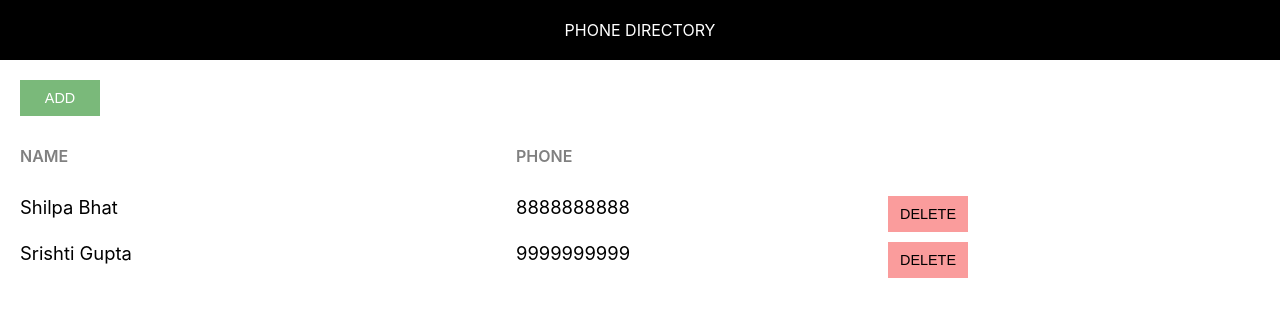
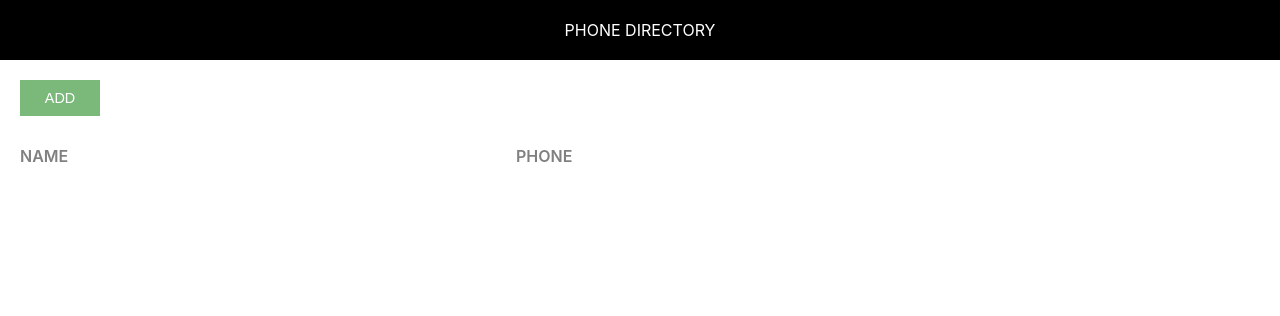
Before and after one commit to Deepali2000/phone-Directory1, a React (Create React App) app: page / in a window 1280 px wide. Shown: the top 316 px of the page. Built offline with nearby package versions, Linux system fonts and the light colour scheme.

Commit message:
State: Added state in ‘AddSubscriber’ and ‘App’ components

```diff
--- a/src/AddSubscriber.js
+++ b/src/AddSubscriber.js
@@ -3,7 +3,24 @@
 import './AddSubscriber.css';
 
 class AddSusbscriber extends Component {
-    render() {
+    constructor() {
+        super();
+        this.state = {
+            id: 0,
+            name: '',
+            phone: ''
+        }
+    }
+
+    inputChangedHandler = (e) => {
+        const state = this.state;
+        state[e.target.name] = e.target.value;
+        this.setState(state);
+    }
+
+render() {
+
+    const {name, phone} = this.state;
         return (
             <div>
                 <Header heading="Add Subscriber" />
@@ -12,14 +29,14 @@
 
                     <form className="subscriber-form">
                         <label htmlFor="name" className="label-control">Name: </label><br/>
-                        <input id="name" type="text" className="input-control" name="name"/><br/><br/>
+                        <input id="name" type="text" className="input-control" name="name" onChange={this.inputChangedHandler}/><br/><br/>
                         <label htmlFor="phone" className="label-control">Phone: </label><br/>
-                        <input id="phone" type="text" className="input-control" name="phone"/><br/><br/>
+                        <input id="phone" type="text" className="input-control" name="phone" onChange={this.inputChangedHandler}/><br/><br/>
 
                         <div className="subscriber-info-container">
                             <span className="subscriber-to-add-heading">Subscriber to be added: </span><br/>
-                            <span className="subscriber-info">Name: </span><br/>
-                            <span className="subscriber-info">Phone: </span><br/>
+                            <span className="subscriber-info">Name: {name}</span><br/>
+                            <span className="subscriber-info">Phone: {phone}</span><br/>
                         </div>
 
                         <button type="submit" className="custom-btn add-btn">Add</button>
--- a/src/App.js
+++ b/src/App.js
@@ -3,21 +3,14 @@
 import './App.css';
 
 class App extends Component {
+  constructor() {
+    super();
+    this.state = {
+      subscribersListToShow: []
+    }
+  }
 
   render() {
-
-    let subscribers = [
-      {
-        id: 1,
-        name: "Shilpa Bhat",
-        phone: "8888888888"
-      },
-      {
-        id: 2,
-        name: "Srishti Gupta",
-        phone: "9999999999"
-      }
-    ];
 
     return (
       <div>
@@ -30,7 +23,8 @@
           </div>
 
           {
-            subscribers.map(sub => {
+
+            this.state.subscribersListToShow.map(sub => {
               return <div key={sub.id} className="grid-container">
                 <span className="grid-item">{sub.name}</span>
                 <span className="grid-item">{sub.phone}</span>
```
